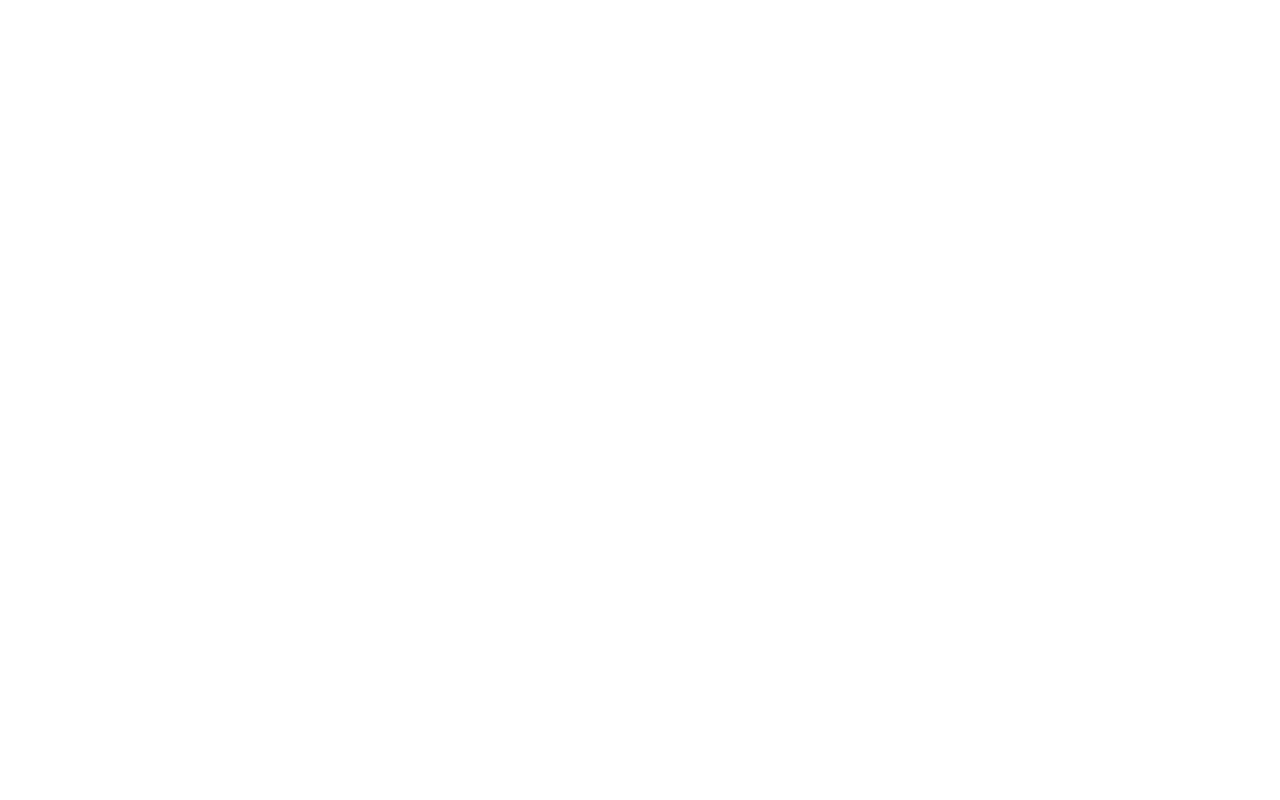
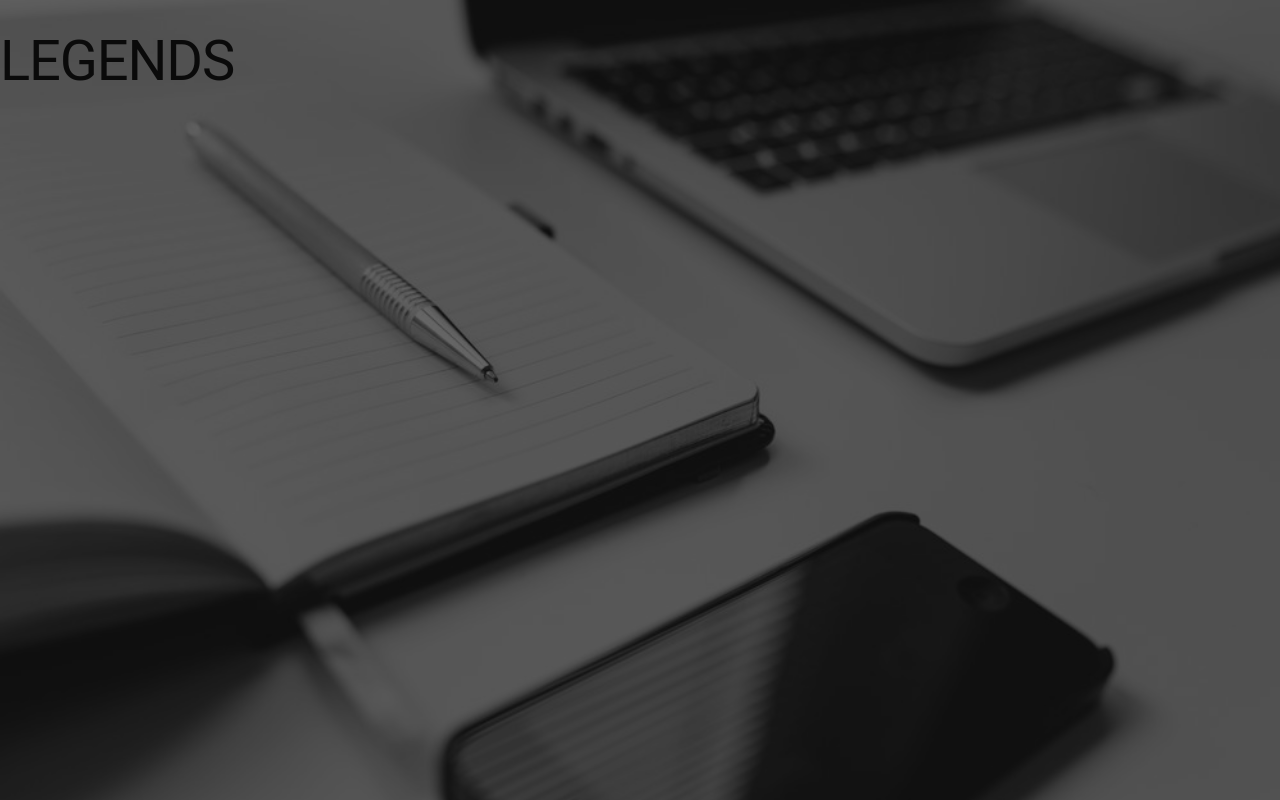
Before and after one commit to cngondo/legends-site, a website: page index.html in a window 1280 px wide. Drawn offline with nearby package versions, Linux system fonts and the light colour scheme.

Commit message:
Added background and grey overlay

```diff
--- a/bower.json
+++ b/bower.json
@@ -22,6 +22,8 @@
     "tests"
   ],
   "dependencies": {
+    "material-design-lite": "~1.0.4",
+    "neon-animation": "PolymerElements/neon-animation#~1.0.6",
     "polymer": "Polymer/polymer#^1.0.0"
   }
 }
--- a/css/mystyle.css
+++ b/css/mystyle.css
@@ -0,0 +1,15 @@
+.landing{
+    height: 800px;
+    background: url('../assets/bg.jpg');
+    background-size: cover;
+    background-repeat: no-repeat;
+    position: relative;
+}
+.overlay{
+    width: 100%;
+    position: absolute;
+    top: 0;
+    left: 0;
+    height: 800px;
+    background: rgba(0, 0, 0, 0.6);
+}
--- a/index.html
+++ b/index.html
@@ -1,10 +1,16 @@
-<!doctype html>
+<!DOCTYPE html>
 <html>
 <head>
-
-
+    <link rel="stylesheet" href="css/mystyle.css">
+    <link rel="stylesheet" href="/bower_components/material-design-lite/material.min.css">
+    <script src="/bower_components/material-design-lite/material.min.js"></script>
+    <link rel="stylesheet" href="https://fonts.googleapis.com/icon?family=Material+Icons">
 </head>
 <body>
-
+    <div class="landing">
+        <div class="overlay">
+            <h1>LEGENDS</h1>
+        </div>
+    </div>
 </body>
 </html>
```
Also changed, not shown: assets/bg.jpg (added), assets/bg2.jpg (added), assets/tie-690084_1280.jpg (added).
